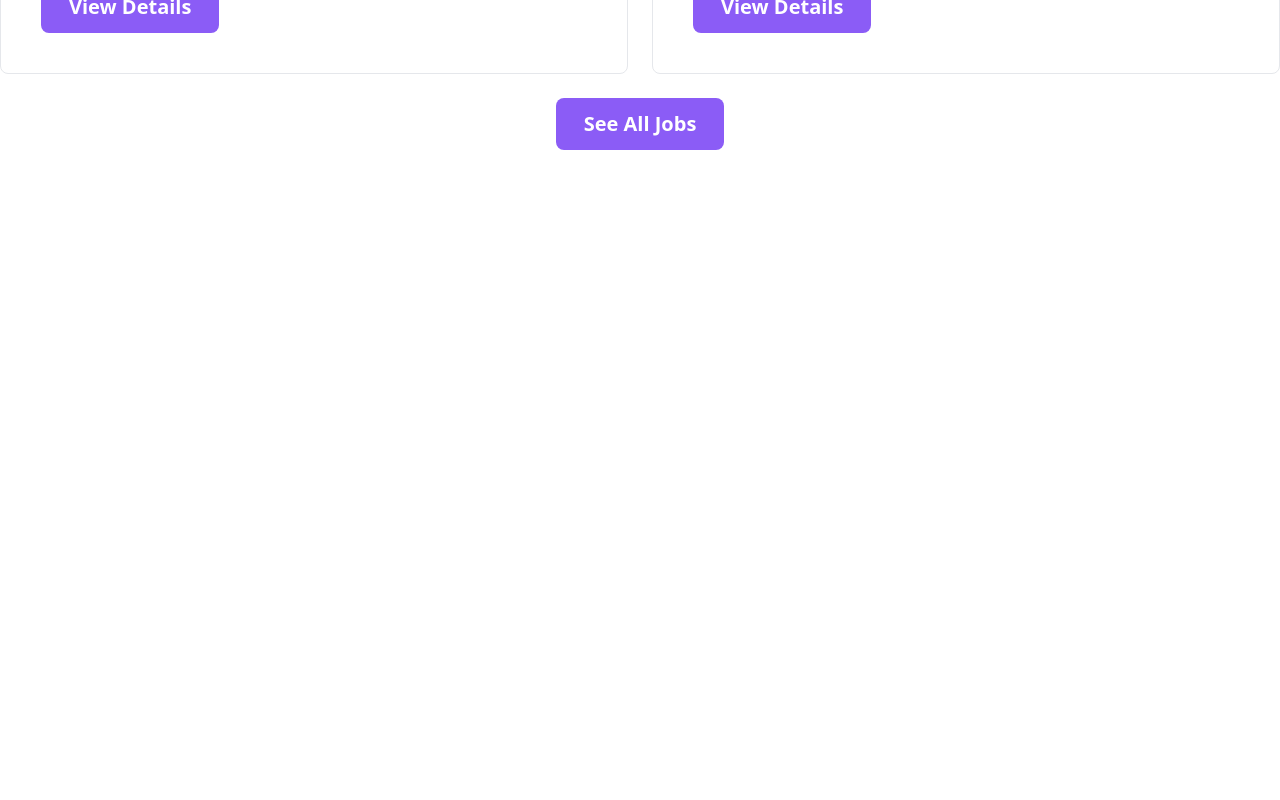
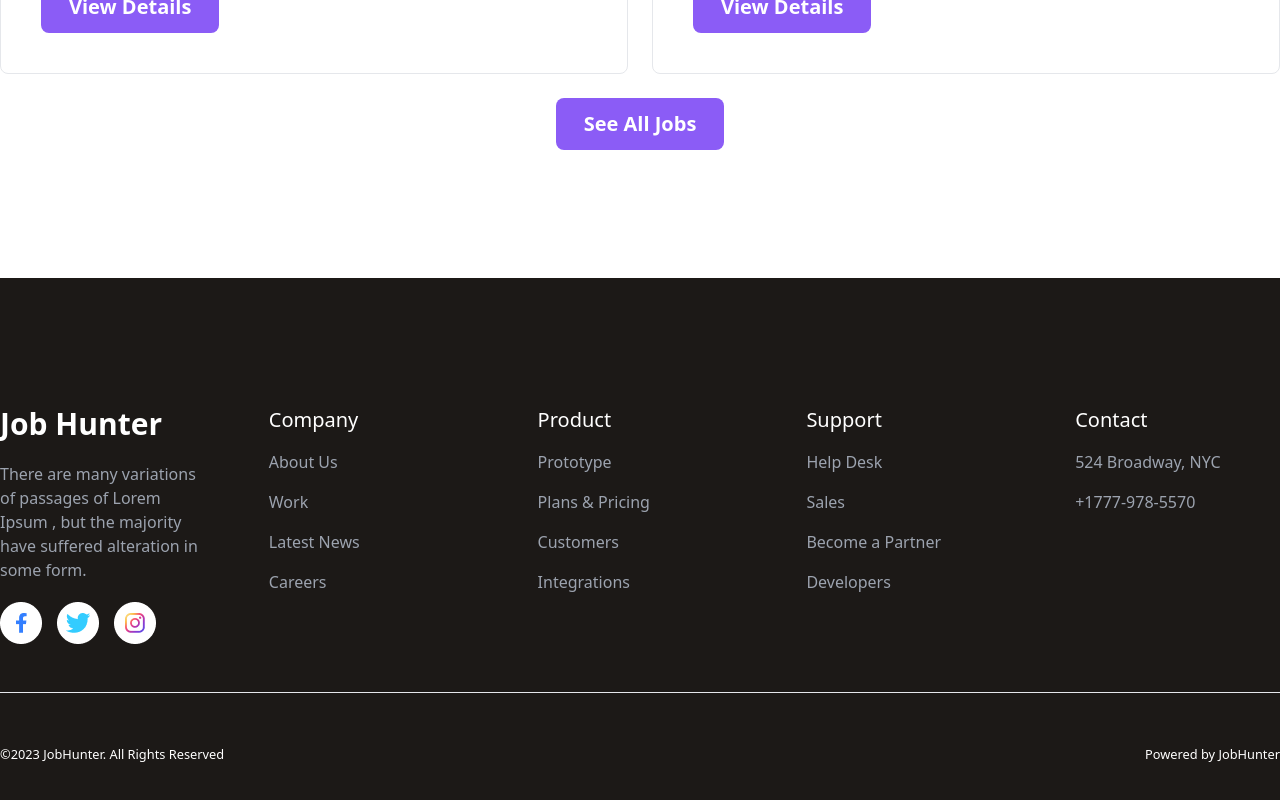
Before and after one commit to jesandante007/career-hub, a React (Vite) app: page / in a window 1280 px wide. Shown: the part 2064-2864 px from the top of the page. Before the commit the page ends 2214 px from the top, so only its background shows below. Built offline with nearby package versions, Linux system fonts and the light colour scheme.

Commit message:
footer added

```diff
--- a/src/App.jsx
+++ b/src/App.jsx
@@ -2,12 +2,14 @@ import React from 'react';
 import Header from './components/Header';
 import { Outlet } from 'react-router-dom';
 import { Toaster } from 'react-hot-toast';
+import Footer from './components/Footer';
 
 const App = () => {
   return (
     <div>
       <Header />
       <Outlet />
+      <Footer />
       <Toaster />
     </div>
   );
--- /dev/null
+++ b/src/components/Footer.jsx
@@ -0,0 +1,51 @@
+import React from "react";
+import img from '../assets/Icons/Group 9969.png'
+
+const Footer = () => {
+  return (
+    <footer className="mt-32 py-32 bg-stone-900">
+      <section className="container mx-auto grid grid-cols-2 lg:grid-cols-5 gap-10 lg:gap-16 px-2 lg:px-0">
+        <div>
+            <p className="text-3xl font-semibold text-white">Job Hunter</p>
+            <p className="my-5 text-gray-400">
+            There are many variations of passages of Lorem Ipsum , but the majority have suffered alteration in some form.
+            </p>
+            <img src={img} alt="" />
+        </div>
+        <div className="space-y-4">
+            <p className="text-white text-xl">Company</p>
+            <p className="text-gray-400">About Us</p>
+            <p className="text-gray-400">Work</p>
+            <p className="text-gray-400">Latest News</p>
+            <p className="text-gray-400">Careers</p>
+        </div>
+        <div className="space-y-4">
+            <p className="text-white text-xl">Product</p>
+            <p className="text-gray-400">Prototype</p>
+            <p className="text-gray-400">Plans & Pricing</p>
+            <p className="text-gray-400">Customers</p>
+            <p className="text-gray-400">Integrations</p>
+        </div>
+        <div className="space-y-4">
+            <p className="text-white text-xl">Support</p>
+            <p className="text-gray-400">Help Desk</p>
+            <p className="text-gray-400">Sales</p>
+            <p className="text-gray-400">Become a Partner</p>
+            <p className="text-gray-400">Developers</p>
+        </div>
+        <div className="space-y-4">
+            <p className="text-white text-xl">Contact</p>
+            <p className="text-gray-400">524 Broadway, NYC</p>
+            <p className="text-gray-400">+1777-978-5570</p>
+        </div>
+      </section>
+      <hr className="container mx-auto my-12" />
+      <div className="container mx-auto flex justify-between text-white">
+        <p><small>&copy;2023 JobHunter. All Rights Reserved</small></p>
+        <p><small>Powered by JobHunter</small></p>
+      </div>
+    </footer>
+  );
+};
+
+export default Footer;
```
